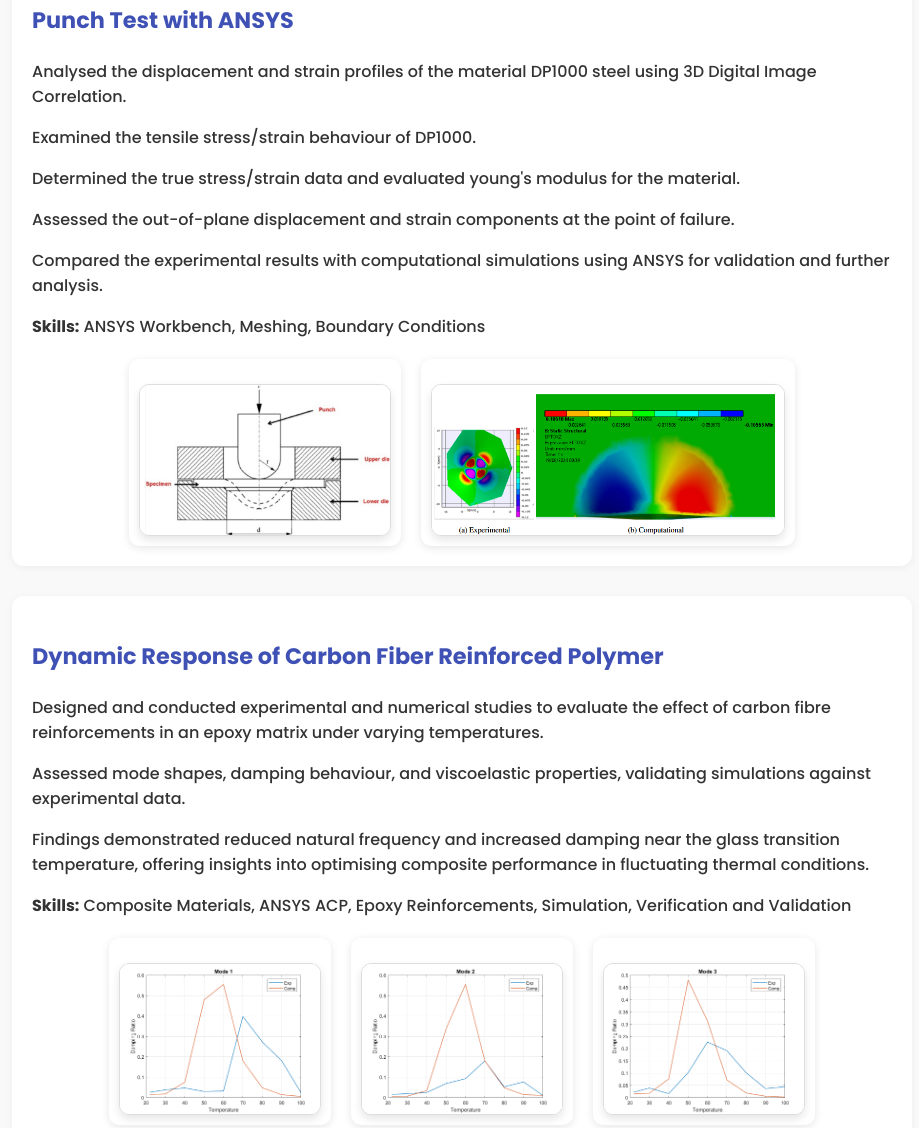
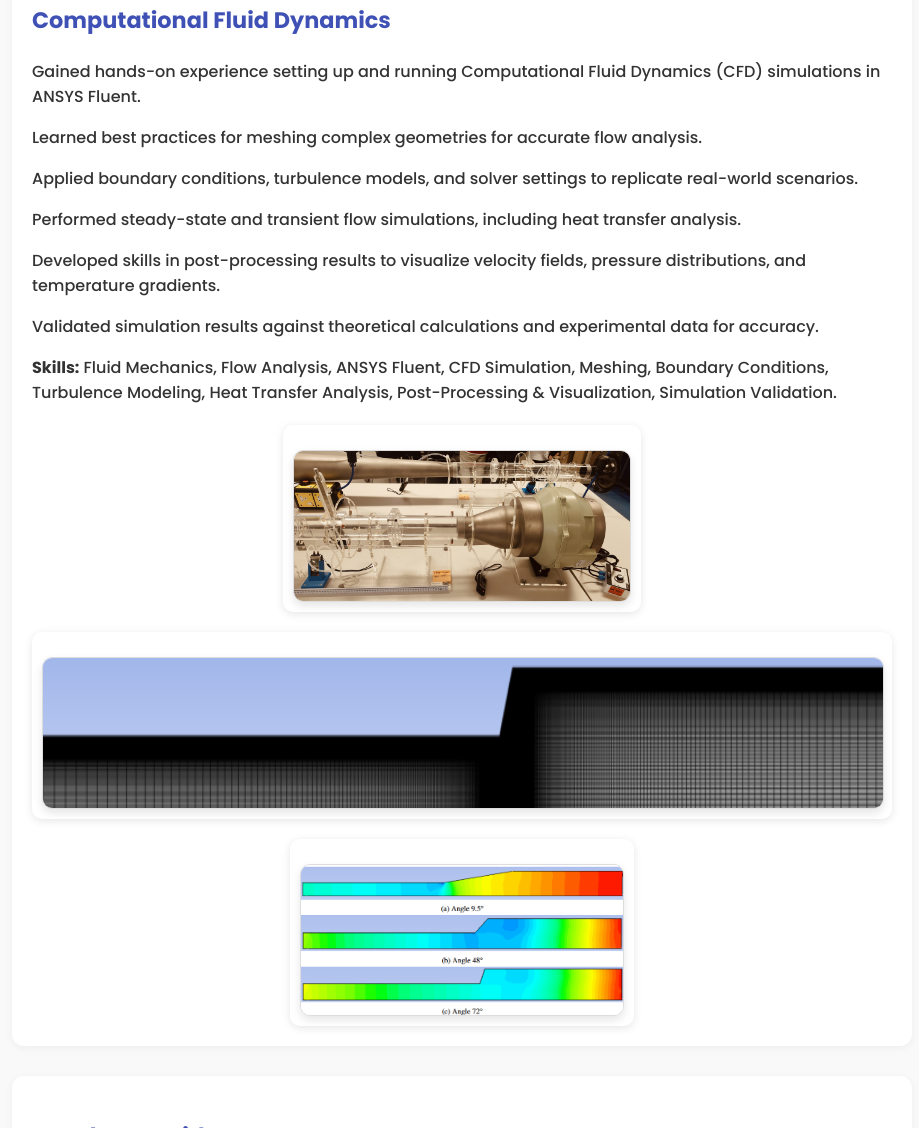
Before and after one commit to zuhaatcha/engineering-portfolio, a plain HTML site: page index.html in a window 1280 px wide. Shown: the part 2083-3211 px from the top of the page, without its empty margins (178-1097 px from the left). Drawn offline with Linux system fonts and the light colour scheme.

Commit message:
Update index.html and add new images

```diff
--- a/index.html
+++ b/index.html
@@ -192,6 +192,40 @@
     </div>
     </div>
 
+        <div class="project">
+      <h3>Computational Fluid Dynamics</h3>
+      <p>
+        Gained hands-on experience setting up and running Computational Fluid Dynamics (CFD) simulations in ANSYS Fluent.
+      </p>
+      <p>
+        Learned best practices for meshing complex geometries for accurate flow analysis.
+      </p>
+      <p>
+        Applied boundary conditions, turbulence models, and solver settings to replicate real-world scenarios.
+      </p>
+      <p>
+        Performed steady-state and transient flow simulations, including heat transfer analysis.
+      </p>
+      <p>
+        Developed skills in post-processing results to visualize velocity fields, pressure distributions, and temperature gradients.
+      </p>
+      <p>
+        Validated simulation results against theoretical calculations and experimental data for accuracy.
+      </p>
+      <p><strong>Skills:</strong> Fluid Mechanics, Flow Analysis, ANSYS Fluent, CFD Simulation, Meshing, Boundary Conditions, Turbulence Modeling, Heat Transfer Analysis, Post-Processing & Visualization, Simulation Validation.</p>
+      <div class="image-row">
+        <div class="image-card">
+          <img src="images/diffuser_setup.png" alt="Diffuser_setup">
+        </div>
+      <div class="image-card">
+        <img src="images/diffuser_mesh.png" alt="Diffuser_mesh">
+      </div>
+      <div class="image-card">
+        <img src="images/angles_diffuser.png" alt="Diffuser_angle">
+      </div>
+    </div>
+    </div>
+
     <div class="project">
       <h3>Punch Test with ANSYS</h3>
       <p>
```
Also changed, not shown: images/angles_diffuser.png (added), images/diffuser_mesh.png (added), images/diffuser_setup.png (added).
